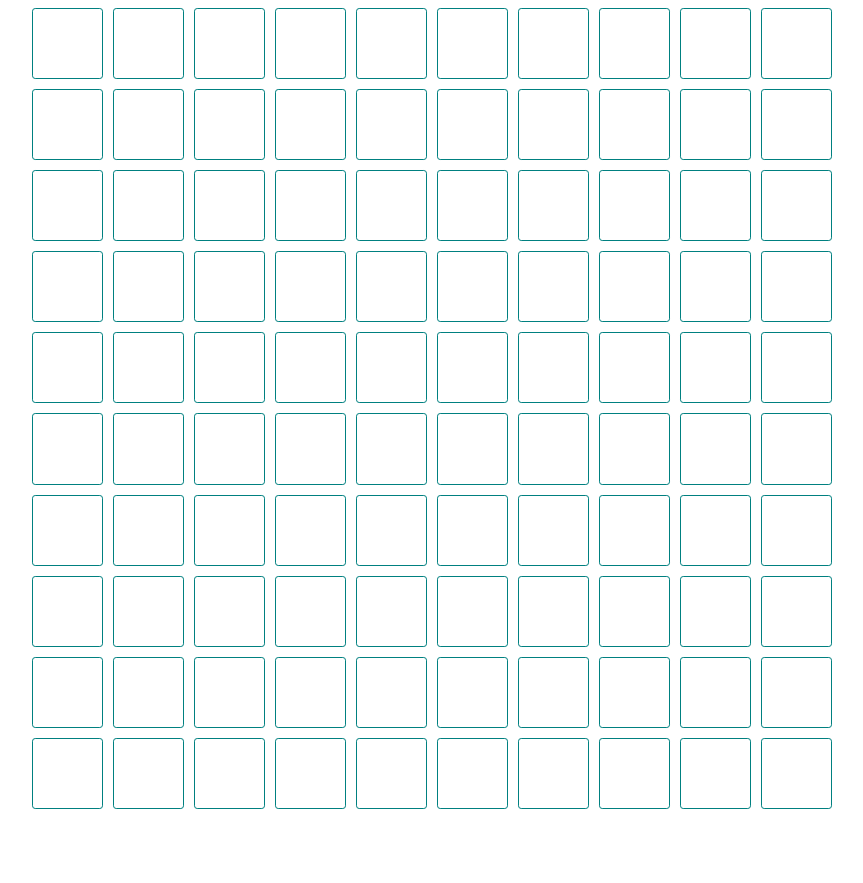
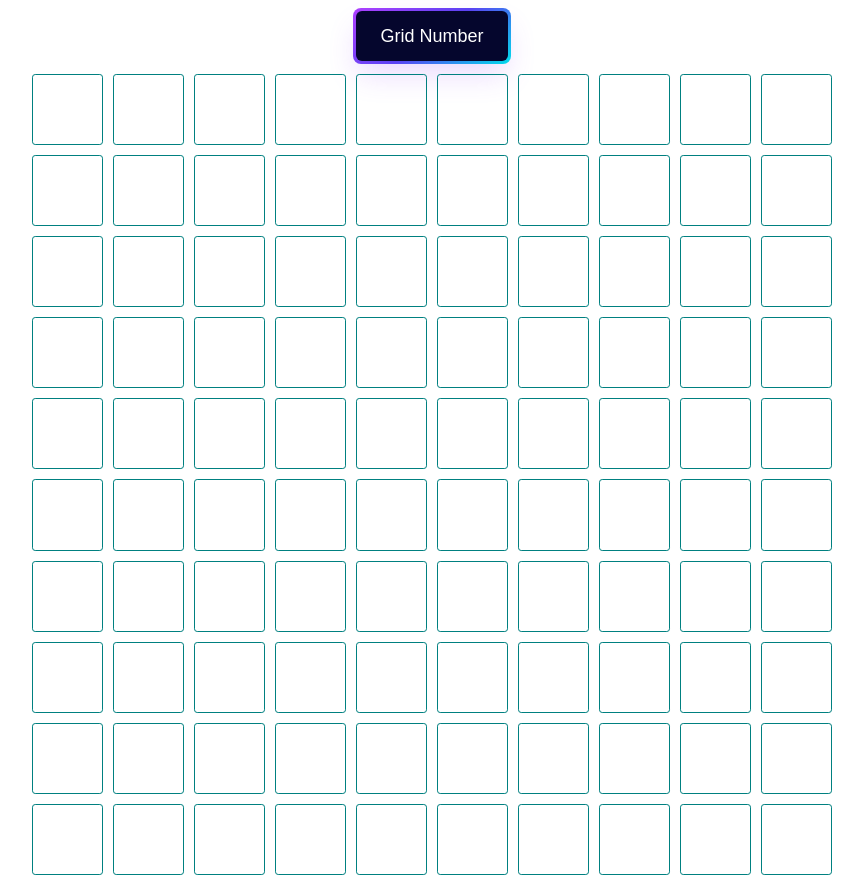
Before and after one commit to Mohammed-Abol-Fotouh/etch-a-sketch, a plain HTML site: page index.html in a window 1280 px wide. Shown: the whole page, without its empty margins (208-1071 px from the left). Before the commit the page ends 817 px from the top, so only its background shows below. Drawn offline with Linux system fonts and the light colour scheme.

Commit message:
Add button to let user enter number of grid he wants

```diff
--- a/index.html
+++ b/index.html
@@ -9,8 +9,11 @@
 </head>
 
 <body>
+  <div class="container">
+    <button>
+      <span class="text">Grid Number</span>
+    </button>
 
-  <div class="container">
   </div>
   <script src="script.js" defer></script>
 </body>
--- a/style.css
+++ b/style.css
@@ -8,6 +8,52 @@
 	display: flex;
 	gap: 10px;
 	flex-direction: column;
+}
+
+button {
+	align-self: center;
+	background-image: linear-gradient(144deg, #af40ff, #5b42f3 50%, #00ddeb);
+	border: 0;
+	border-radius: 8px;
+	box-shadow: rgba(151, 65, 252, 0.2) 0 15px 30px -5px;
+	box-sizing: border-box;
+	color: #ffffff;
+	display: flex;
+	font-size: 18px;
+	justify-content: center;
+	line-height: 1em;
+	max-width: 100%;
+	min-width: 140px;
+	padding: 3px;
+	text-decoration: none;
+	user-select: none;
+	-webkit-user-select: none;
+	touch-action: manipulation;
+	white-space: nowrap;
+	cursor: pointer;
+	transition: all 0.3s;
+}
+
+button:active,
+button:hover {
+	outline: 0;
+}
+
+button span {
+	background-color: rgb(5, 6, 45);
+	padding: 16px 24px;
+	border-radius: 6px;
+	width: 100%;
+	height: 100%;
+	transition: 300ms;
+}
+
+button:hover span {
+	background: none;
+}
+
+button:active {
+	transform: scale(0.9);
 }
 
 .row {
```
